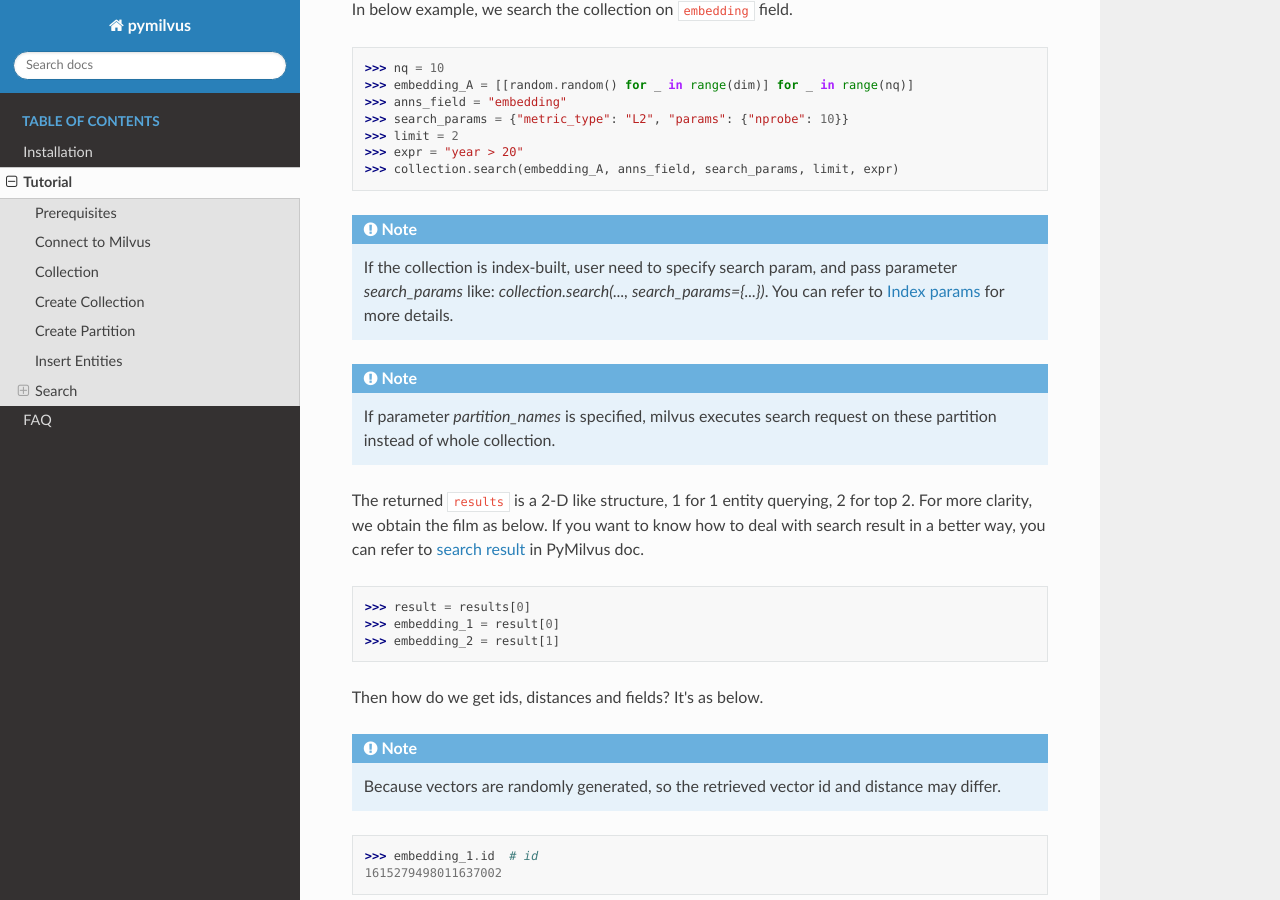
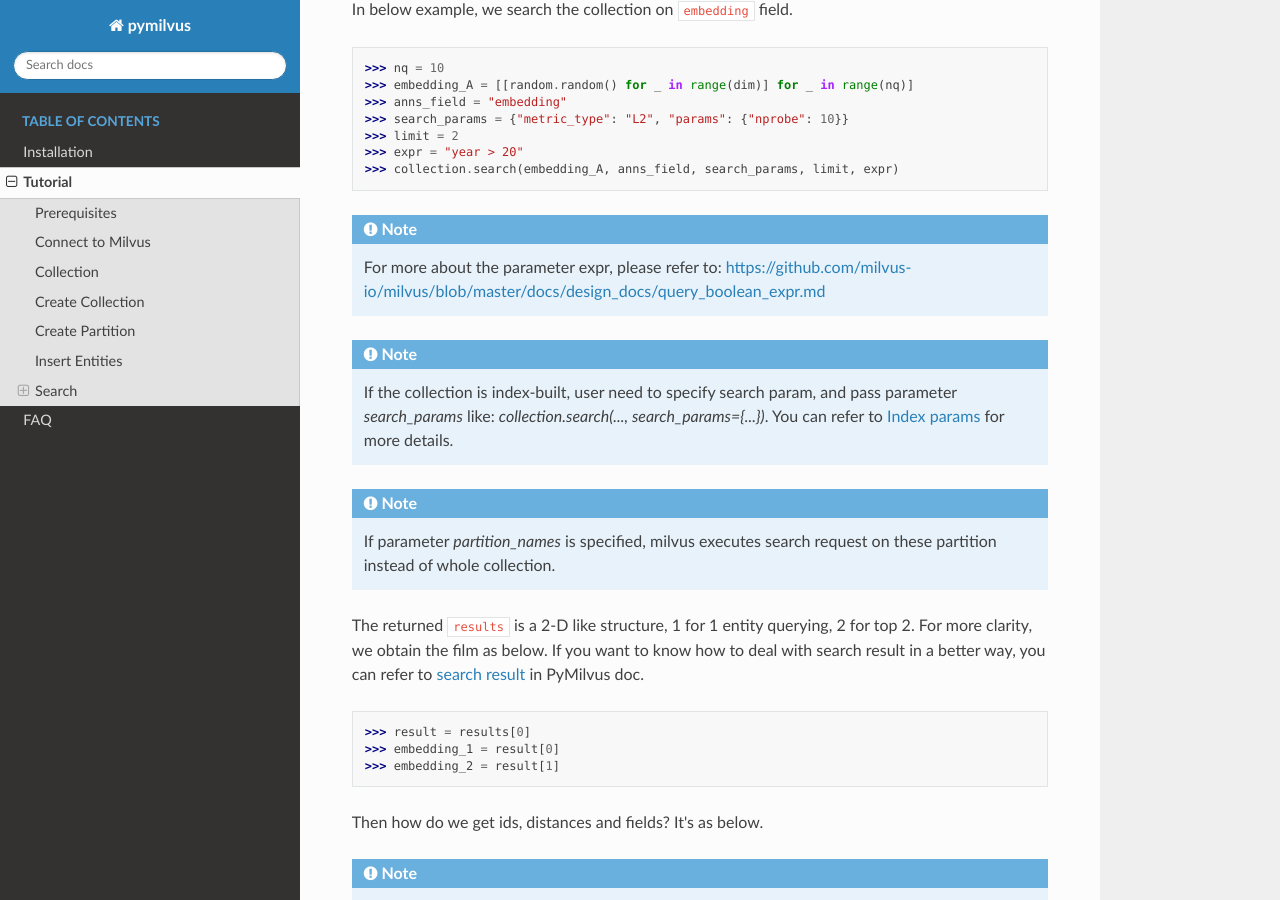
Before and after one commit to milvus-io/pymilvus-orm, a Sphinx documentation site: the page built from docs/source/tutorial.rst, in a window 1280 px wide and 900 px high, scrolled down 2980 px. Built offline with Sphinx 7.4.7 and the Read the Docs theme 2.0.0, drawn with Linux system fonts in a browser that asks for light colours; pages that are not in the unit, such as notebooks, are missing from menus.

Commit message:
Add a link of the search parameter expr in tutorial
Signed-off-by: Xiangyu Wang <xiangyu.wang@zilliz.com>

```diff
--- a/docs/source/tutorial.rst
+++ b/docs/source/tutorial.rst
@@ -145,6 +145,9 @@
 >>> collection.search(embedding_A, anns_field, search_params, limit, expr)
 
 .. note::
+    For more about the parameter expr, please refer to: https://github.com/milvus-io/milvus/blob/master/docs/design_docs/query_boolean_expr.md
+
+.. note::
     If the collection is index-built, user need to specify search param, and pass parameter `search_params` like: `collection.search(..., search_params={...})`.
     You can refer to `Index params <https://pymilvus-orm.readthedocs.io/en/1.0/param.html>`_ for more details.
 
```
